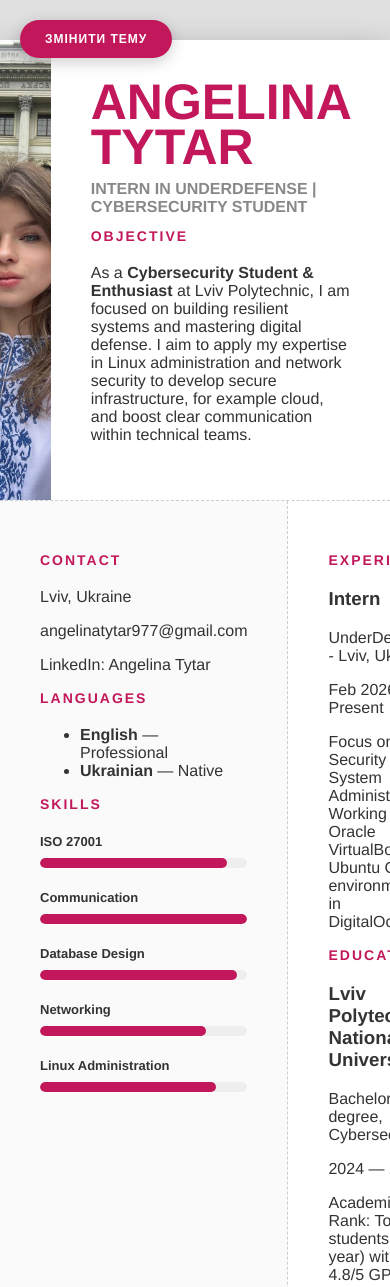
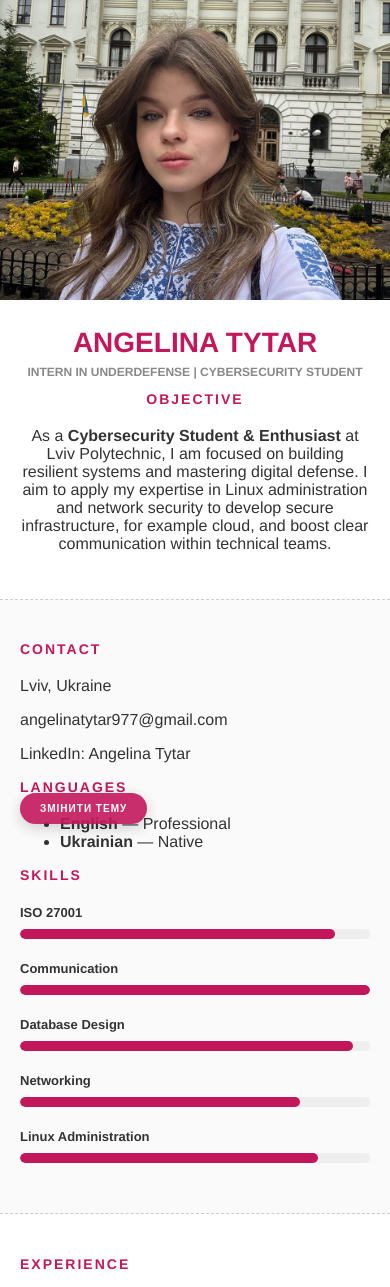
Before and after one commit to angelinatytar977-a11y/lab5_web, a plain HTML site: page index.html in a window 390 px wide. Shown: the top 1287 px of the page. Drawn offline with Linux system fonts and the light colour scheme; no server answers.

Commit message:
Імплементація адаптації до телефонів

```diff
--- a/cv.css
+++ b/cv.css
@@ -290,3 +290,64 @@ input:focus, textarea:focus {
 .submit-btn:hover {
     opacity: 0.9;
 }
+@media (max-width: 768px) {
+    .resume-container {
+        margin: 0;
+        box-shadow: none;
+    }
+
+    header {
+        grid-template-columns: 1fr;
+    }
+
+    .header-photo img {
+        height: 300px;
+    }
+
+    .header-text {
+        padding: 30px 20px;
+        text-align: center;
+    }
+
+    header h1 {
+        font-size: 36px;
+    }
+
+    main {
+        grid-template-columns: 1fr;
+    }
+
+    .left-column {
+        border-right: none;
+        border-bottom: var(--border-style);
+        padding: 30px 20px;
+    }
+
+    .right-column {
+        padding: 30px 20px;
+    }
+
+    #theme-toggle.theme-toggle-btn {
+        top: auto;
+        bottom: 20px;
+        left: 20px;
+        padding: 10px 20px;
+        font-size: 10px;
+        opacity: 0.9;
+    }
+
+    .modal-content {
+        width: 85%;
+        padding: 25px;
+    }
+}
+
+@media (max-width: 480px) {
+    header h1 {
+        font-size: 28px;
+    }
+
+    .subtitle {
+        font-size: 12px;
+    }
+}
```
